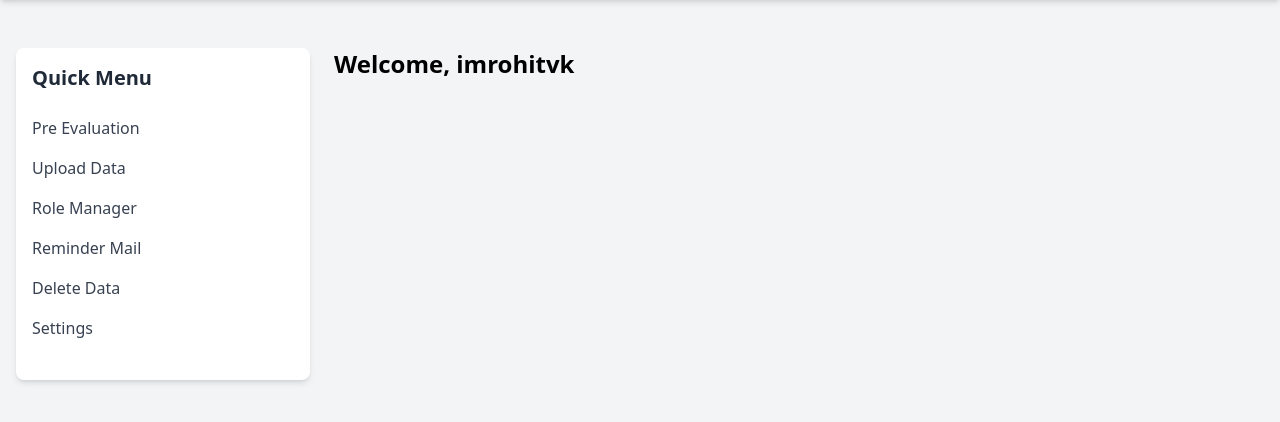
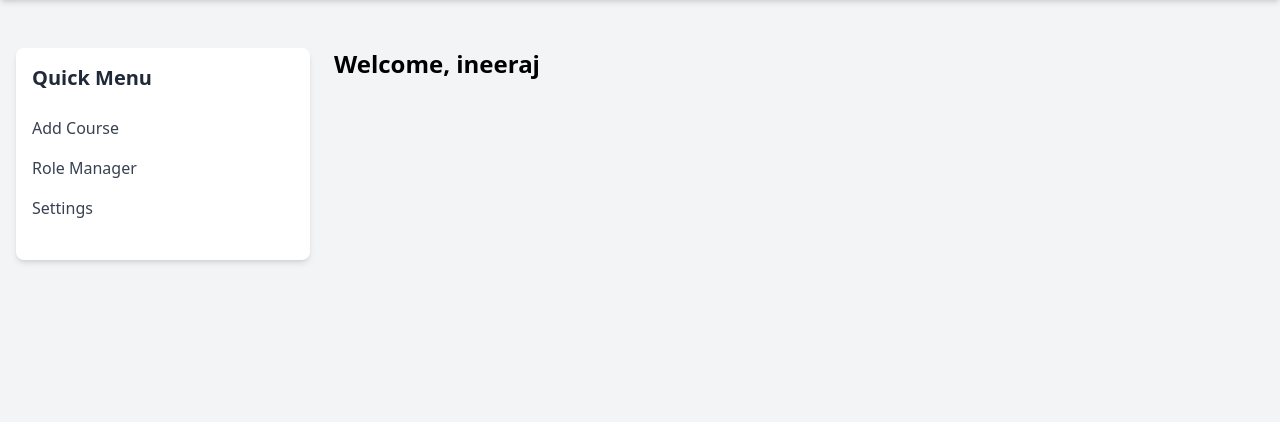
Before and after one commit to imrohitvk/PeerEvaluation, a Django app: page /AdminHome/ in a window 1280 px wide. Shown: the part 72-494 px from the top of the page. Run offline with Django 5.2, Linux system fonts and the light colour scheme; a user stored in the database is signed in; data comes from the database, SQL or seed files in the repository; some libraries are stand-ins or nearby versions.

Commit message:
Models updated. SMTP changes to Mailhog. Courses added in models. Admin dashboard revamped.

```diff
--- a/app/templates/AdminDashboard.html
+++ b/app/templates/AdminDashboard.html
@@ -35,23 +35,11 @@
             <h2 class="text-xl font-semibold text-gray-800 mb-6">Quick Menu</h2>
             <ul class="space-y-4">
                 <li>
-                    <button class="menu-item text-gray-700 hover:text-blue-500" data-content="pre-evaluation">Pre
-                        Evaluation</button>
-                </li>
-                <li>
-                    <button class="menu-item text-gray-700 hover:text-blue-500" data-content="upload-data">Upload
-                        Data</button>
+                    <button class="menu-item text-gray-700 hover:text-blue-500" data-content="add_course">Add Course</button>
                 </li>
                 <li>
                     <button class="menu-item text-gray-700 hover:text-blue-500" data-content="role-manager">Role
                         Manager</button>
-                </li>
-                <li>
-                    <button class="menu-item text-gray-700 hover:text-blue-500" data-content="reminder-mail">Reminder
-                        Mail</button>
-                </li>
-                <li>
-                    <button class="menu-item text-gray-700 hover:text-blue-500" data-content="delete-data">Delete Data</button>
                 </li>
                 <li>
                     <button class="menu-item text-gray-700 hover:text-blue-500"
@@ -78,42 +66,6 @@
         <div class="col-span-3">
 
             <h1 class="text-2xl font-bold mb-6">Welcome, {{ users.username }}</h1>
-
-            <!-- Upload Data Section -->
-            <div id="upload-data" class="content-section hidden bg-white p-6 rounded-lg shadow-md mb-6">
-                <h2 class="text-xl font-semibold text-gray-800 mb-4">Upload Data</h2>
-                <p class="text-gray-700 mb-4">You can upload files here:</p>
-
-                <!-- Upload Section for CSV File -->
-                <div class="mb-6">
-                    <form action="/uploadCSV/" method="post" enctype="multipart/form-data">
-                        {% csrf_token %}
-                        <label for="csv-upload" class="block text-gray-800 font-semibold mb-2">Upload a CSV
-                            File:</label>
-                        <input type="file" id="csv-upload" name="csv-upload" accept=".csv"
-                            class="block w-full p-2 border border-gray-300 rounded-md" required>
-                        <p class="text-sm text-gray-500 mt-2">Please upload a single CSV file.</p>
-                        <button id="submit-csv"
-                            class="bg-blue-500 hover:bg-blue-600 text-white px-4 py-2 rounded-md mt-4">Submit CSV
-                            File</button>
-                    </form>
-                </div>
-
-                <!-- Upload Section for Multiple PDFs -->
-                <div>
-                    <form action="/AdminHome/" method="post" enctype="multipart/form-data">
-                        {% csrf_token %}
-                        <label for="pdf-upload" class="block text-gray-800 font-semibold mb-2">Upload Multiple PDF
-                            Files:</label>
-                        <input type="file" id="pdf-upload" name="doc" accept=".pdf" multiple
-                            class="block w-full p-2 border border-gray-300 rounded-md doc" required>
-                        <p class="text-sm text-gray-500 mt-2">You can select multiple PDF files to upload.</p>
-                        <button id="submit-pdf"
-                            class="bg-blue-500 hover:bg-blue-600 text-white px-4 py-2 rounded-md mt-4">Submit PDF
-                            Files</button>
-                    </form>
-                </div>
-            </div>
 
             <!-- Role Manager Section -->
             <div id="role-manager" class="content-section hidden bg-white p-8 rounded-lg shadow-lg mb-8">
@@ -154,6 +106,21 @@
                         </select>
                     </div>
 
+                    <!-- Course Allocation -->
+                    <div class="mt-4">
+                        <label for="course" class="block text-sm font-medium text-gray-700">Allocate Course</label>
+                        <select
+                            id="course"
+                            name="course"
+                            class="mt-2 w-full px-4 py-2 border border-gray-300 rounded-lg shadow-sm focus:outline-none focus:ring-2 focus:ring-blue-500 focus:border-blue-500"
+                        >
+                            <option value="" disabled selected>Select Course</option>
+                            {% for course in courses %}
+                                <option value="{{ course.id }}">{{ course.name }}</option>
+                            {% endfor %}
+                        </select>
+                    </div>
+
                     <!-- Submit Button -->
                     <div class="flex justify-end">
                         <button
@@ -166,64 +133,35 @@
                 </form>
             </div>
 
-            <!-- Pre Evaluation Section -->
-            <div id="pre-evaluation" class="content-section hidden bg-white p-6 rounded-lg shadow-md mb-6">
-                <form method="post" action="/questionNumbers/">
+            <div id="add_course" class="content-section hidden bg-white p-6 rounded-lg shadow-md mb-6">
+                <form method="post" action="/AdminHome/">
                     {% csrf_token %}
-                    <h2 class="text-xl font-semibold text-gray-800 mb-4">Pre Evaluation</h2>
-                    <p class="text-gray-700 mb-4">This is the content for the Pre Evaluation section. You can display
-                        evaluation details here.</p>
+                    <h2 class="text-xl font-semibold text-gray-800 mb-4">Add Course</h2>
 
-                    <!-- Number of Questions Input -->
+                    <!-- Course Name Input -->
                     <div class="mb-4">
-                        <label for="num-questions" class="block text-gray-700 font-semibold mb-2">Number of
-                            Questions:</label>
-                        <input type="number" id="num-questions" name="num-questions"
+                        <label for="course_name" class="block text-gray-700 font-semibold mb-2">Course Name:</label>
+                        <input type="text" id="course_name" name="course_name"
                             class="border border-gray-300 rounded-lg p-2 w-full"
-                            placeholder="Enter the number of questions" required>
+                            placeholder="Enter the course name" required>
                     </div>
 
+                    <!-- Start Date Input -->
                     <div class="mb-4">
-                        <label for="total_marks" class="block text-gray-700 font-semibold mb-2">Number of
-                            Total Marks:</label>
-                        <input type="total_marks" id="total_marks" name="total_marks"
+                        <label for="start_date" class="block text-gray-700 font-semibold mb-2">Start Date:</label>
+                        <input type="date" id="start_date" name="start_date"
                             class="border border-gray-300 rounded-lg p-2 w-full"
-                            placeholder="Enter total marks" required>
+                            required>
                     </div>
 
                     <!-- Submit Button -->
                     <div>
-                        <button class="bg-blue-500 hover:bg-blue-600 text-white px-4 py-2 rounded-md transition-all"
-                            id="submit-evaluation">
-                            Submit
+                        <button type="submit" class="bg-blue-500 hover:bg-blue-600 text-white px-4 py-2 rounded-md transition-all">
+                            Add Course
                         </button>
                     </div>
                 </form>
             </div>
-
-            <!-- Reminder Mail Section -->
-            <div id="reminder-mail" class="content-section hidden bg-white p-6 rounded-lg shadow-md mb-6">
-                <h2 class="text-xl font-semibold text-gray-800 mb-4">Reminder Mail</h2>
-                <p class="text-gray-700 mb-4">You can manage reminder mail tasks here.</p>
-                <form action="/send_email/" method="POST">
-                    {% csrf_token %}
-                    <button type="submit" class="bg-blue-500 hover:bg-blue-600 text-white px-4 py-2 rounded-md">
-                        Send Reminder Mail
-                    </button>
-                </form>
-            </div>
-
-            <div id="delete-data" class="content-section hidden bg-white p-6 rounded-lg shadow-md mb-6">
-                <h2 class="text-xl font-semibold text-gray-800 mb-4">Delete Data</h2>
-                <p class="text-gray-700 mb-4">You can manage data deletion tasks here.</p>
-                <form action="/DeleteDocs/" method="POST">
-                    {% csrf_token %}
-                    <button id="delete-data-btn" class="bg-red-500 hover:bg-red-600 text-white px-4 py-2 rounded-md">
-                        Delete Data
-                    </button>
-                </form>
-            </div>
-
 
             <!-- Settings Section -->
             <div id="settings" class="content-section hidden bg-white p-6 rounded-lg shadow-md mb-6">
--- a/app/urls.py
+++ b/app/urls.py
@@ -26,6 +26,7 @@
     path('DeleteDocs/', deleteDocs),
     path('studentEval/<str:doc_id>/<str:eval_id>/', studentEval, name='studentEval'),
     path('send_email/', send_reminder_mail, name='send_reminder_mail'),
+    # path('allocate-course/', allocate_course, name='allocate_course'),
     path('raiseTicket/<int:doc_id>', raise_ticket, name='peerEval'),
 ] + static(settings.MEDIA_URL, document_root=settings.MEDIA_ROOT)
 
--- a/app/views.py
+++ b/app/views.py
@@ -147,12 +147,11 @@
     return  # Function ends here with evaluations assigned
 
 
-# NOTE: The Admin dashboard
 def AdminDashboard(request):
     """
     Handles the Admin Dashboard functionality, including document uploads and peer evaluation assignment.
     """
-    # Check if the user in request
+    # Check if the user is authenticated
     if not request.user.is_authenticated:
         messages.error(request, 'Please login first')
         return redirect('/login/')
@@ -162,51 +161,20 @@
         messages.error(request, 'Permission denied')
         return redirect('/login/')
 
+    # Handle adding a new course
     if request.method == 'POST':
-        title = request.POST.get('title')
-        description = request.POST.get('description')
-        user = User.objects.get(username=request.user)
-        docs = request.FILES.getlist('doc')  # Get multiple uploaded files
-        document_instances = []
+        course_name = request.POST.get('course_name')
+        start_date = request.POST.get('start_date')
 
-        for doc in docs:
-            # Process each uploaded PDF and retrieve UID
-            uid, processed_doc = process_uploaded_pdf(doc)
+        if course_name:
+            course = Course(name=course_name, start_date=start_date)
+            course.save()
+            messages.success(request, 'Course added successfully')
+        else:
+            messages.error(request, 'Course name is required')
 
-            # Ensure the student exists
-            student = Student.objects.filter(uid=uid).first()
-            if not student:
-                continue
-
-            # Create and save the document object
-            document = documents(
-                title=title,
-                description=description,
-                user_id=user,
-                uid=student,
-                file=processed_doc
-            )
-            document.save()
-            document_instances.append(document)
-
-        # Background thread function for calling setPeerEval
-        def run_peer_eval(documents):
-            try:
-                setPeerEval(documents)
-            except Exception as e:
-                # Log the error and notify the admin (adjust logging as per your project setup)
-                error_message = f"Error in Peer Evaluation assignment: {str(e)}"
-                print(error_message)  # Replace with a logging system if available
-
-        # Start the thread for setPeerEval
-        if document_instances:
-            thread = threading.Thread(target=run_peer_eval, args=(document_instances,))
-            thread.start()
-
-        messages.success(request, 'Documents uploaded successfully! Peer evaluations are being assigned in the background.')
-        return redirect('/AdminHome/')
-
-    return render(request, 'AdminDashboard.html', {'users': user_profile.serialize()})
+    courses = Course.objects.all()
+    return render(request, 'AdminDashboard.html', {'users': user_profile.serialize(), 'courses': courses})
 
 
 # NOTE: This is TA dashboard
```
Also changed, not shown: app/models.py (+42 -13 lines), app/templates/register.html (+16 -6 lines), app/migrations/0002_auto_20241210_1207.py (deleted), app/migrations/0002_course_document_remove_documents_peer_evaluations_and_more.py (added), app/migrations/0003_peerevaluation_ticket.py (deleted), app/migrations/0004_peerevaluation_evaluated_by.py (deleted), app/migrations/0005_numberofquestions_total_marks.py (deleted), db.sqlite3, 2 other files.
